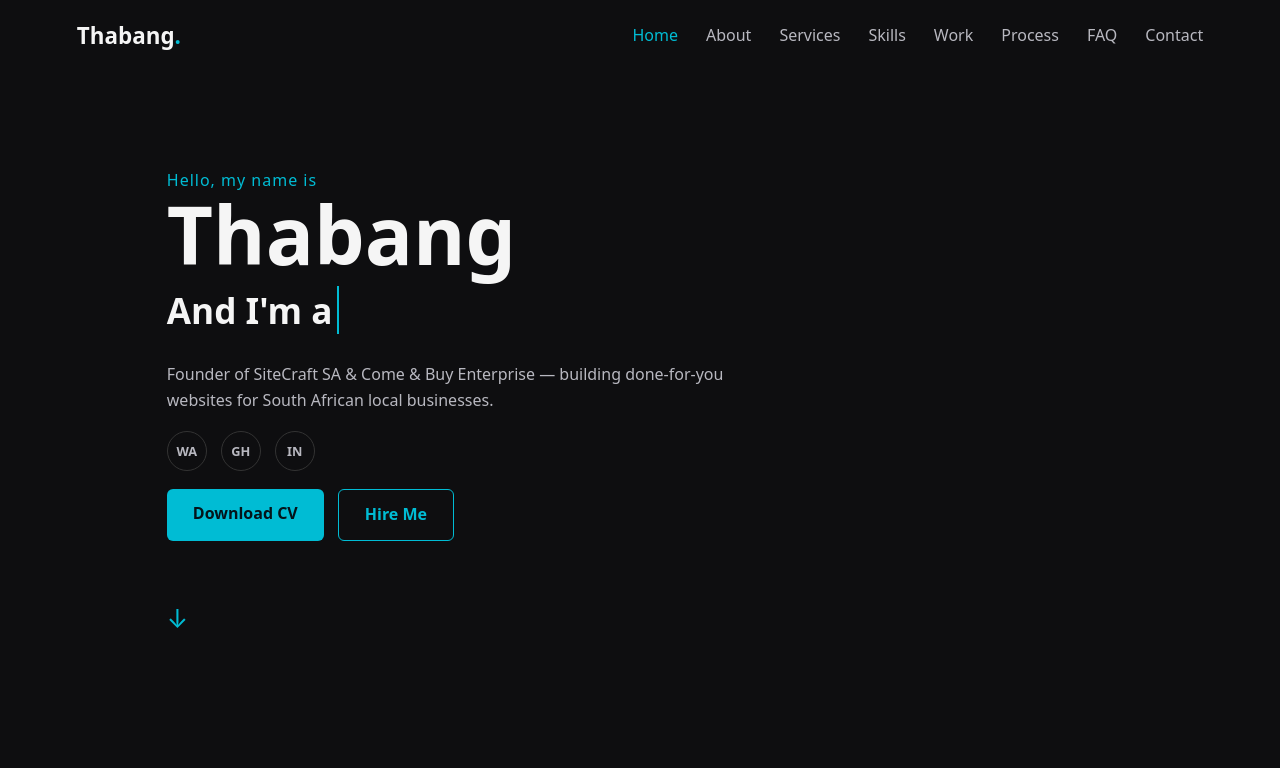
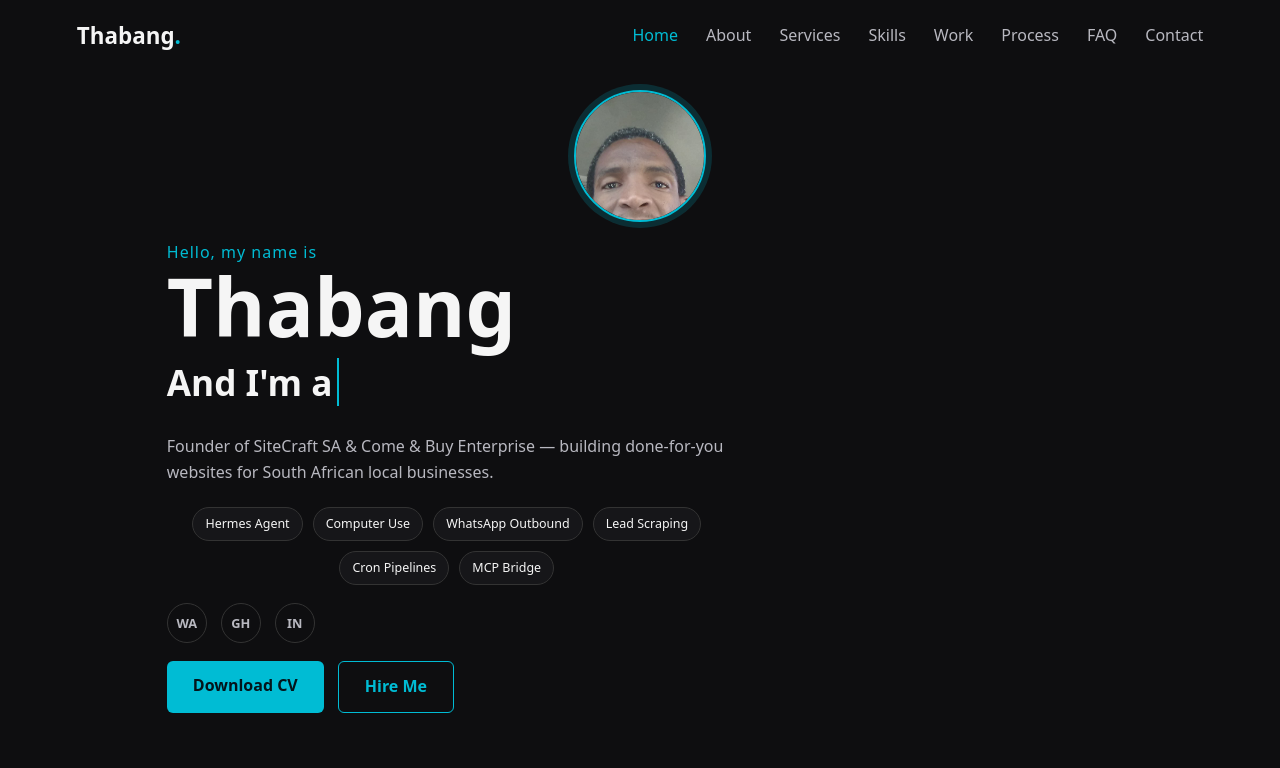
Before and after one commit to thabs1234/portfolio, a plain HTML site: page index.html in a window 1280 px wide. Shown: the top 768 px of the page. Drawn offline with Linux system fonts and the light colour scheme.

Commit message:
Add centered hero avatar + Hermes skills strip to portfolio

```diff
--- a/index.html
+++ b/index.html
@@ -31,10 +31,21 @@
 
   <section id="home" class="hero">
     <div class="hero-text reveal">
+      <div class="hero-avatar">
+        <img class="avatar-img" src="assets/profile.jpg" alt="Thabang - Web Designer and Founder of SiteCraft SA" width="132" height="132" />
+      </div>
       <p class="hello">Hello, my name is</p>
       <h1>Thabang</h1>
       <h2>And I'm a <span class="typing"></span></h2>
       <p class="hero-sub">Founder of SiteCraft SA &amp; Come &amp; Buy Enterprise — building done-for-you websites for South African local businesses.</p>
+      <div class="hero-skills reveal">
+        <span class="skill-chip">Hermes Agent</span>
+        <span class="skill-chip">Computer Use</span>
+        <span class="skill-chip">WhatsApp Outbound</span>
+        <span class="skill-chip">Lead Scraping</span>
+        <span class="skill-chip">Cron Pipelines</span>
+        <span class="skill-chip">MCP Bridge</span>
+      </div>
       <div class="socials">
         <a href="https://wa.me/27745086001" aria-label="WhatsApp" target="_blank" rel="noopener">WA</a>
         <a href="https://github.com/thabs1234" aria-label="GitHub" target="_blank" rel="noopener">GH</a>
--- a/style.css
+++ b/style.css
@@ -48,6 +48,19 @@ h2::after { content: ""; display: block; width: 56px; height: 3px; background: v
 .hero h2::after { display: none; }
 .typing { color: var(--accent); border-right: 2px solid var(--accent); padding-right: 4px; }
 .hero-sub { color: var(--muted); max-width: 560px; margin-bottom: 4px; }
+.hero-avatar { display: flex; justify-content: center; margin-bottom: 18px; }
+.avatar-img {
+  width: 132px; height: 132px; border-radius: 50%;
+  object-fit: cover; border: 2px solid var(--accent);
+  box-shadow: 0 0 0 6px color-mix(in srgb, var(--accent) 18%, transparent);
+}
+.hero-skills { display: flex; flex-wrap: wrap; gap: 10px; justify-content: center; margin: 22px 0 4px; max-width: 560px; }
+.skill-chip {
+  font-size: .78rem; font-weight: 500; color: var(--fg);
+  background: var(--surface); border: 1px solid #333;
+  padding: 6px 12px; border-radius: 99px; transition: .2s;
+}
+.skill-chip:hover { border-color: var(--accent); color: var(--accent); }
 .socials { display: flex; gap: 14px; margin: 18px 0; }
 .socials a { width: 40px; height: 40px; display: grid; place-items: center; border: 1px solid #333; border-radius: 50%; color: var(--muted); transition: .2s; font-weight: 600; font-size: .8rem; }
 .socials a:hover { color: var(--accent); border-color: var(--accent); }
```
